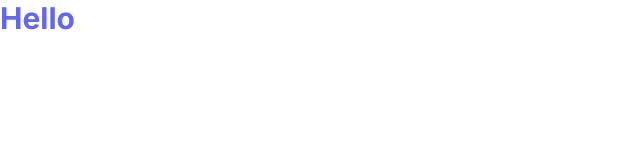
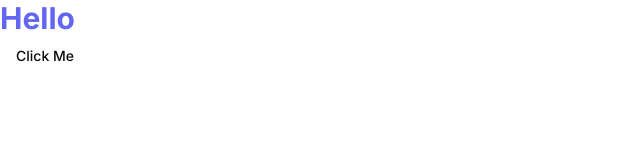
Before and after one commit to checkyourmath/disc, a Next.js app: page / in a window 1280 px wide. Shown: the top 160 px of the page, without its empty margins (0-640 px from the left). Built offline with nearby package versions, Linux system fonts and the light colour scheme.

Commit message:
Button test

```diff
--- a/app/page.tsx
+++ b/app/page.tsx
@@ -1,8 +1,16 @@
+import { Button } from '@/components/ui/button';
 
 export default function Home() {
   return (
-    <p className="text-3xl font-bold text-indigo-500">
-      Hello
-    </p>
+    <div>
+      <p className="text-3xl font-bold text-indigo-500">
+        Hello
+      </p>
+      <Button
+        variant="ghost"
+      >
+        Click Me
+      </Button>
+    </div>
   )
 }
```
